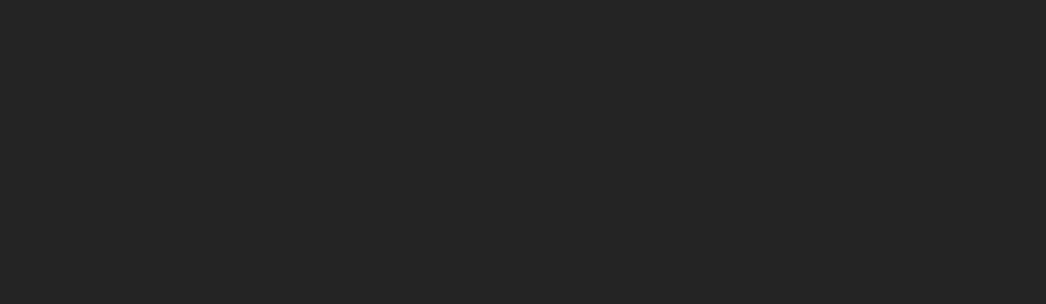
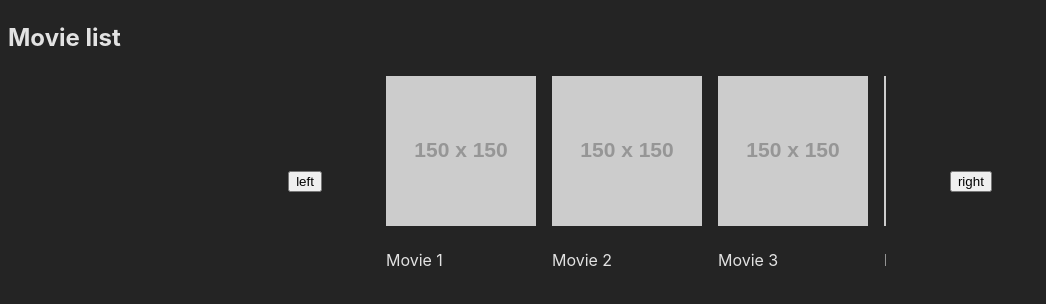
Before and after one commit to radek00/movie-carousel, a website built with Vite: page index.html in a window 1280 px wide. Shown: the whole page, without its empty margins (0-1046 px from the left). Built offline with nearby package versions, Linux system fonts and the light colour scheme; placeholder pictures from the web are drawn by us.

Commit message:
basic styling

```diff
--- a/index.html
+++ b/index.html
@@ -8,7 +8,57 @@
   </head>
   <body>
     <div id="app">
-
+      <section class="carousel">
+        <div>
+          <h1>Movie list</h1>
+          <div class="carousel carousel--wrap">
+            <button>left</button>
+            <div class="carousel carousel--list">
+              <div class="carousel__item">
+                <img src="https://via.placeholder.com/150" alt="Movie 1" />
+                <p>Movie 1</p>
+              </div>
+              <div class="carousel__item">
+                <img src="https://via.placeholder.com/150" alt="Movie 2" />
+                <p>Movie 2</p>
+              </div>
+              <div class="carousel__item">
+                <img src="https://via.placeholder.com/150" alt="Movie 3" />
+                <p>Movie 3</p>
+              </div>
+              <div class="carousel__item">
+                <img src="https://via.placeholder.com/150" alt="Movie 4" />
+                <p>Movie 4</p>
+              </div>
+              <div class="carousel__item">
+                <img src="https://via.placeholder.com/150" alt="Movie 5" />
+                <p>Movie 5</p>
+              </div>
+              <div class="carousel__item">
+                <img src="https://via.placeholder.com/150" alt="Movie 6" />
+                <p>Movie 6</p>
+              </div>
+              <div class="carousel__item">
+                <img src="https://via.placeholder.com/150" alt="Movie 7" />
+                <p>Movie 7</p>
+              </div>
+              <div class="carousel__item">
+                <img src="https://via.placeholder.com/150" alt="Movie 8" />
+                <p>Movie 8</p>
+              </div>
+              <div class="carousel__item">
+                <img src="https://via.placeholder.com/150" alt="Movie 9" />
+                <p>Movie 9</p>
+              </div>
+              <div class="carousel__item">
+                <img src="https://via.placeholder.com/150" alt="Movie 10" />
+                <p>Movie 10</p>
+              </div>
+            </div>
+            <button>right</button>
+          </div>
+        </div>
+      </section>
     </div>
     <script type="module" src="/src/main.ts"></script>
   </body>
--- a/src/style.scss
+++ b/src/style.scss
@@ -12,3 +12,23 @@
   -webkit-font-smoothing: antialiased;
   -moz-osx-font-smoothing: grayscale;
 }
+
+.carousel {
+  &--list{
+    display: flex;
+    flex-wrap: nowrap;
+    justify-content: flex-start;
+    align-items: center;
+    gap: 1rem;
+    width: 500px;
+    overflow-x: scroll;
+    white-space: nowrap;
+    position: relative;
+  }
+  &--wrap {
+    display: flex;
+    justify-content: center;
+    align-items: center;
+    gap: 4rem;
+  }
+}
```
